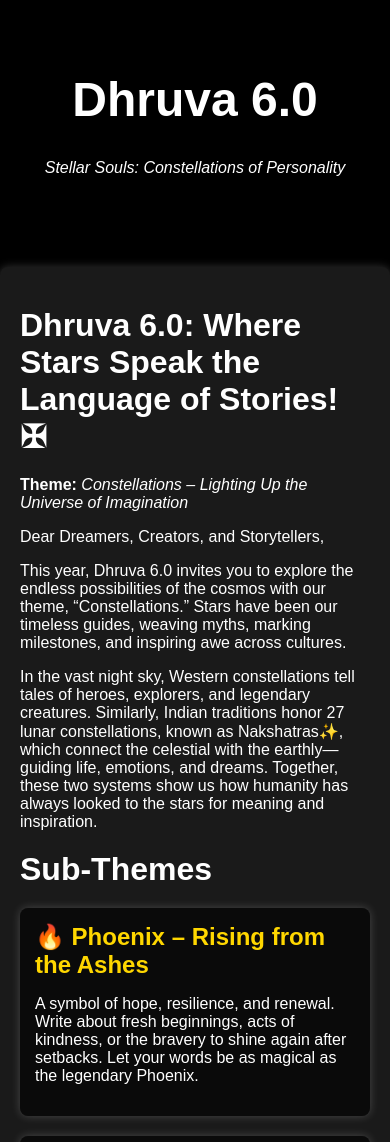
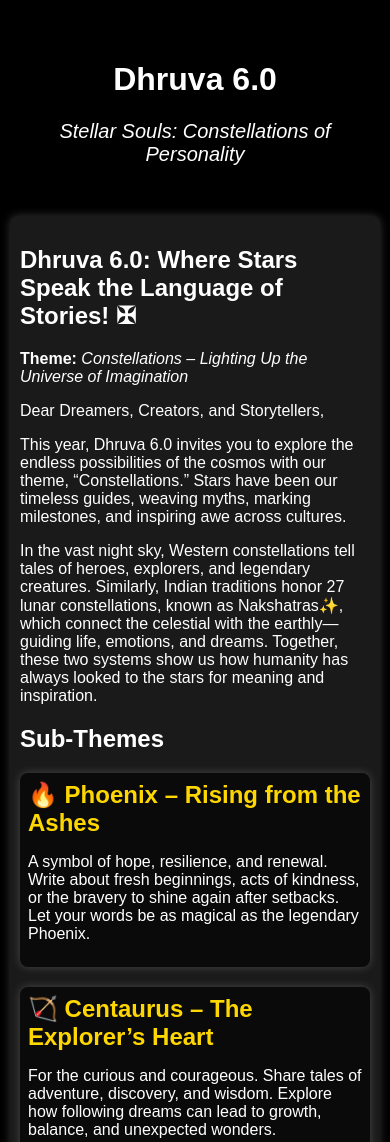
Before and after one commit to Shravani2307-lab/Dhruva-Magazine, a plain HTML site: page index.html in a window 390 px wide. Shown: the top 1142 px of the page. Drawn offline with Linux system fonts and the light colour scheme.

Commit message:
Update index.html

```diff
--- a/index.html
+++ b/index.html
@@ -27,7 +27,8 @@
 
         .header p {
             font-style: italic;
-            margin: 10px 0; /* Reduced margin */
+            margin: 0.5px 0;
+            font-size: 20px;
         }
 
         .content {
@@ -73,12 +74,52 @@
         }
 
         a {
-            color: lightblue; /* Changed hyperlink color */
+            color: rgb(171, 242, 105);
             text-decoration: none;
+            font-size: 20px;
         }
 
         a:hover {
             text-decoration: underline;
+        }
+
+        /* Responsive Design */
+        @media (max-width: 768px) {
+            .header h1 {
+                font-size: 2.5em;
+            }
+
+            .content {
+                margin: 20px;
+                padding: 15px;
+            }
+
+            .sub-theme {
+                padding: 10px;
+            }
+
+            .content h2 {
+                font-size: 1.8em;
+            }
+        }
+
+        @media (max-width: 480px) {
+            .header h1 {
+                font-size: 2em;
+            }
+
+            .content {
+                margin: 10px;
+                padding: 10px;
+            }
+
+            .sub-theme {
+                padding: 8px;
+            }
+
+            .content h2 {
+                font-size: 1.5em;
+            }
         }
     </style>
 </head>
@@ -145,6 +186,8 @@
     <footer>
         <p>Let your creativity shine like the stars—be part of Dhruva 6.0! ✠</p>
         <p>Warm regards,<br>Editorial Team, Dhruva Magazine 6.0</p>
+
+        <p>&copy; 2025 Editorial Team Dhruva Magazine. All rights reserved.</p>
     </footer>
 </body>
 </html>
```
